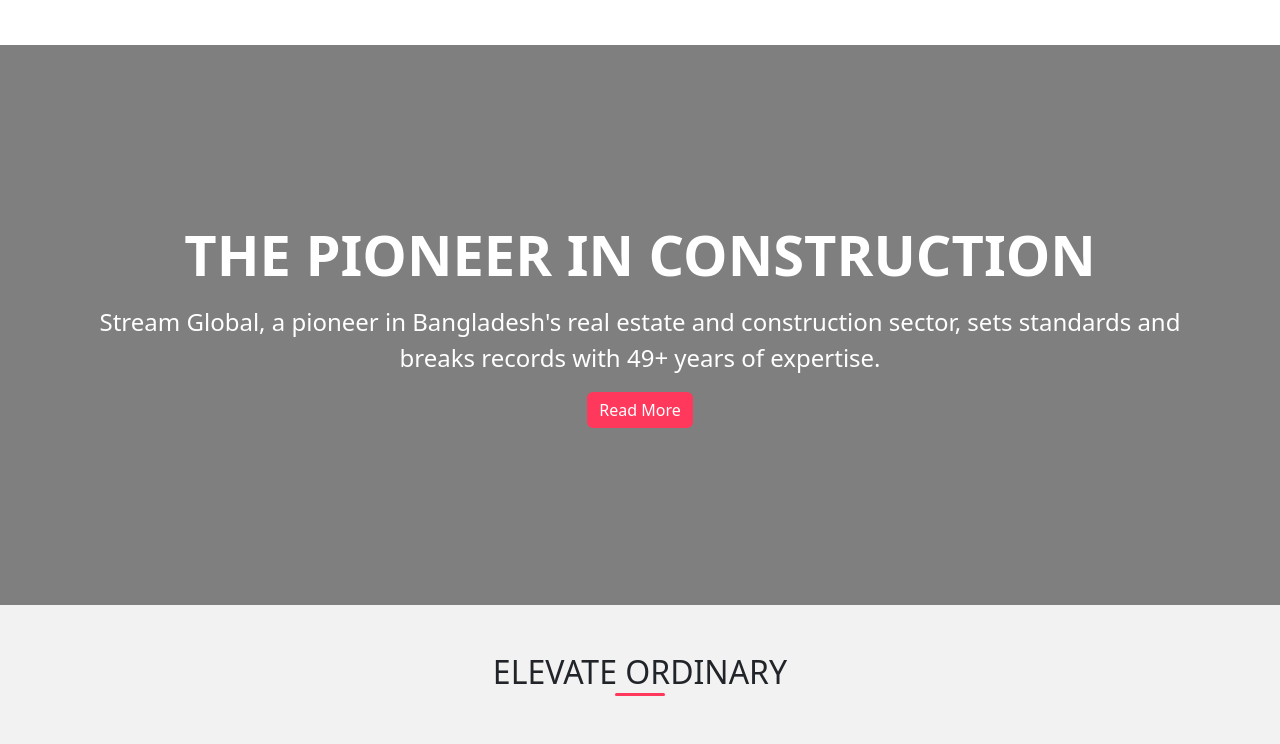
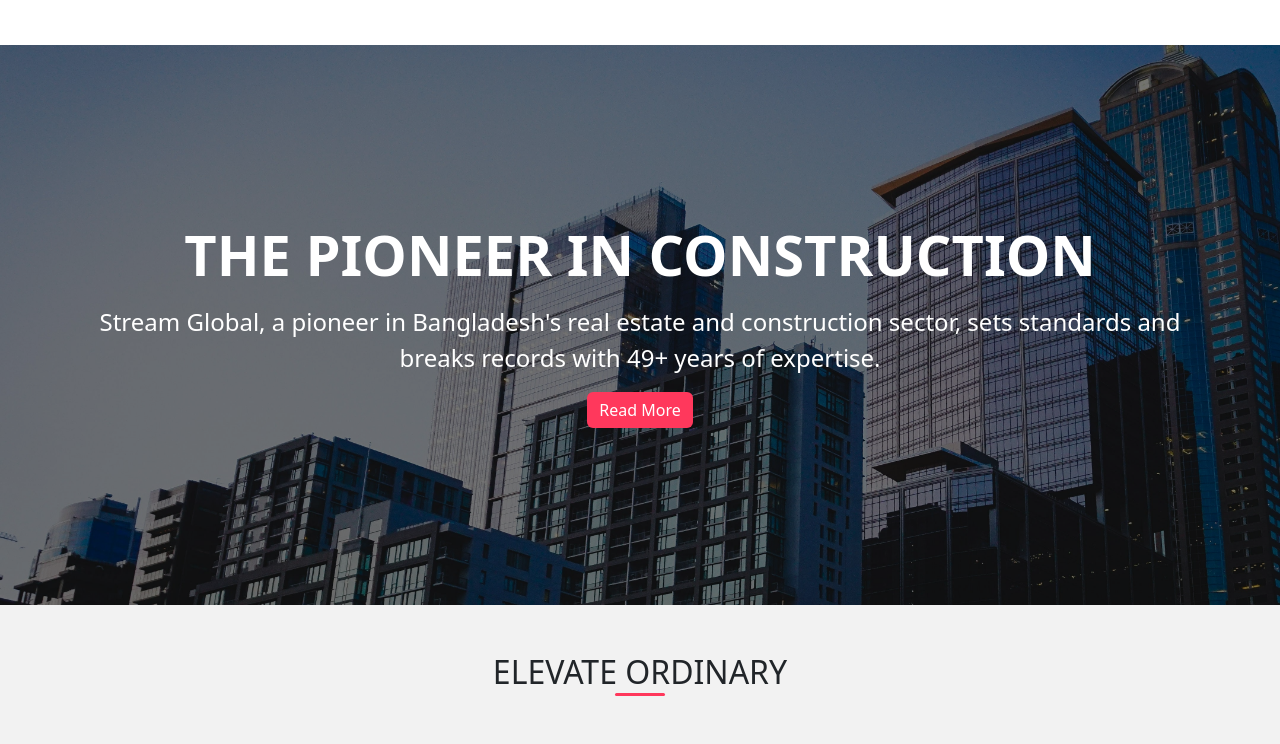
Before and after one commit to MustakAhmedKafy/RealEstate, a plain HTML site: page index.html in a window 1280 px wide. Shown: the part 2028-2772 px from the top of the page. Drawn offline with nearby package versions, Linux system fonts and the light colour scheme.

Commit message:
banner add

```diff
--- a/style.css
+++ b/style.css
@@ -23,8 +23,8 @@
 
 /* construction baner start*/
 .construction {
-  background: rgba(0, 0, 0, 0) url("assets/img/house-isolated-field.jpg") repeat
-    scroll 0 0 / cover;
+  background: rgba(0, 0, 0, 0) url("assets/img/slider\ \(2\).jpg") repeat scroll
+    0 0 / cover;
   height: 70vh;
   position: relative;
   width: 100%;
```
